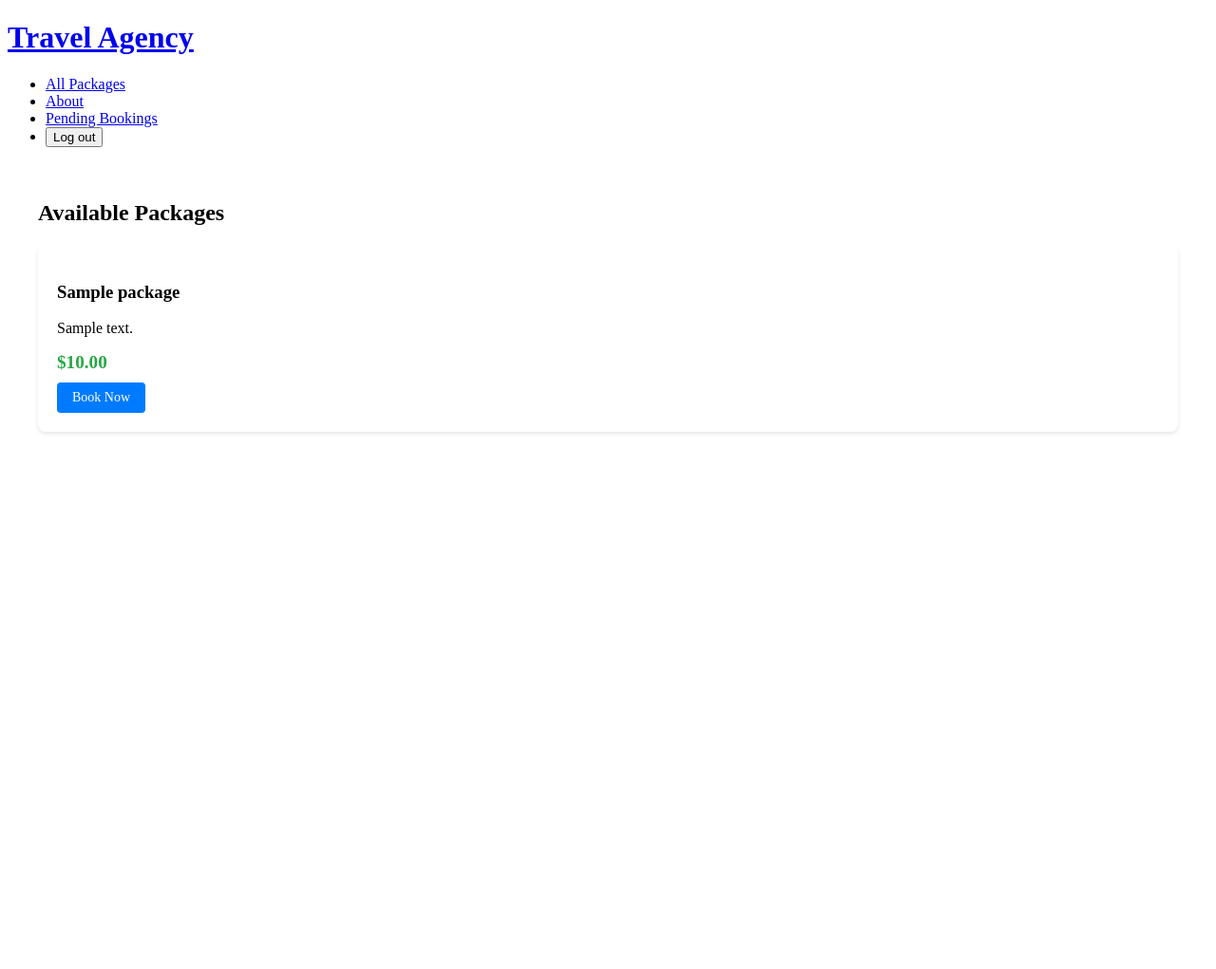
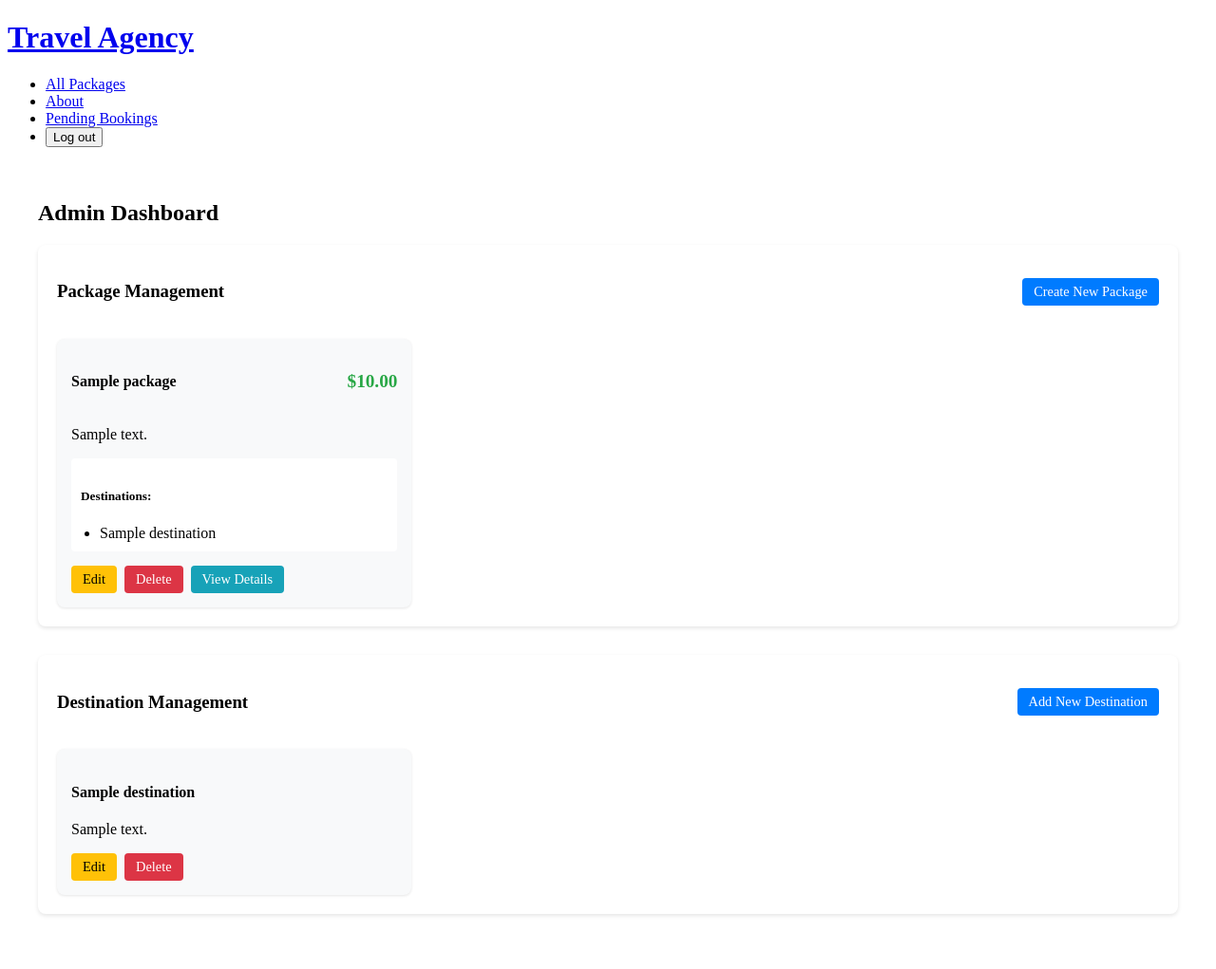
Before and after one commit to Zulfa094/travel-agency-app, a Django app: page / in a window 1280 px wide. Shown: the whole page at 95% size. Before the commit the page ends 457 px from the top, so only its background shows below. Run offline with Django 5.2, Linux system fonts and the light colour scheme; a user stored in the database is signed in; tables that the repository leaves empty hold one stand-in row (values such as "Sample post").

Commit message:
modifying

```diff
--- a/main_app/templates/base.html
+++ b/main_app/templates/base.html
@@ -41,7 +41,7 @@
             </li>
           {% else %}
             <li><a href="{% url 'about' %}">About</a></li>
-            <li><a href="{% url 'home' %}">Login</a></li>
+            <li><a href="{% url 'login' %}">Login</a></li>
             <li><a href="{% url 'signup' %}">Sign Up</a></li>
           {% endif %}
         </ul>
--- a/main_app/templates/home.html
+++ b/main_app/templates/home.html
@@ -1,213 +1,167 @@
 {% extends 'base.html' %}
+{% load static %}
 
 {% block content %}
-<div class="home-container">
-    {% comment %} {% if user.is_superuser %}
-    <div class="admin-dashboard">
-        <h2>Admin Dashboard</h2>
+{% if user.is_superuser %}
+<div class="admin-dashboard">
+    <h2>Admin Dashboard</h2>
 
-        {% if pending_bookings %}
-        <div class="pending-bookings-section">
-            <h3>Pending Bookings</h3>
-            <div class="bookings-grid">
-                {% for booking in pending_bookings %}
-                <div class="booking-card">
-                    <div class="booking-header">
-                        <h4>{{ booking.package.name }}</h4>
-                        <span class="status-badge status-pending">Pending</span>
-                    </div>
-                    <div class="booking-details">
-                        <p><strong>Customer:</strong> {{ booking.user.username }}</p>
-                        <p><strong>Date:</strong> {{ booking.booking_date }}</p>
-                        <p><strong>Guests:</strong> {{ booking.number_of_guests }}</p>
-                        <p><strong>Contact:</strong> {{ booking.contact_email }}</p>
-                    </div>
-                    <div class="booking-actions">
-                        <button class="btn btn-success approve-btn" data-booking-id="{{ booking.id }}">
-                            Approve
-                        </button>
-                        <button class="btn btn-danger reject-btn" data-booking-id="{{ booking.id }}">
-                            Reject
-                        </button>
-                    </div>
+    <!-- Package Management Section -->
+    <div class="admin-section">
+        <div class="section-header">
+            <h3>Package Management</h3>
+            <a href="{% url 'package_create' %}" class="btn btn-primary">Create New Package</a>
+        </div>
+
+        <div class="packages-grid">
+            {% for package in packages %}
+            <div class="package-card">
+                <div class="package-header">
+                    <h4>{{ package.name }}</h4>
+                    <div class="package-price">${{ package.price }}</div>
                 </div>
-                {% endfor %}
-            </div>
-        </div>
-        {% endif %}
+                <p>{{ package.description|truncatewords:30 }}</p>
 
-        {% if notifications %}
-        <div class="notifications-section">
-            <h3>Recent Notifications</h3>
-            <div class="notifications-list">
-                {% for notification in notifications %}
-                <div class="notification-card {% if not notification.is_read %}unread{% endif %}">
-                    <div class="notification-content">
-                        {{ notification.message }}
-                        <small>{{ notification.created_at|timesince }} ago</small>
-                    </div>
-                    <button class="mark-read-btn" data-notification-id="{{ notification.id }}">
-                        Mark as Read
-                    </button>
+                <div class="destinations-list">
+                    <h5>Destinations:</h5>
+                    <ul>
+                        {% for destination in package.destinations.all %}
+                        <li>{{ destination.name }}</li>
+                        {% empty %}
+                        <li>No destinations added</li>
+                        {% endfor %}
+                    </ul>
                 </div>
-                {% endfor %}
-            </div>
-        </div>
-        {% endif %}
-    </div>
-    {% endif %} {% endcomment %}
 
-    <div class="packages-section">
-        <h2>Available Packages</h2>
-        <div class="packages-grid">
-            {% for package in object_list %}
-            <div class="package-card">
-                <h3>{{ package.name }}</h3>
-                <p>{{ package.description }}</p>
-                <p class="price">${{ package.price }}</p>
-                <a href="{% url 'booking_create' package.id %}" class="btn btn-primary">Book Now</a>
+                <div class="admin-controls">
+                    <a href="{% url 'package_update' package.pk %}" class="btn btn-warning">Edit</a>
+                    <a href="{% url 'package_delete' package.pk %}" class="btn btn-danger">Delete</a>
+                    <a href="{% url 'package_detail' package.pk %}" class="btn btn-info">View Details</a>
+                </div>
             </div>
             {% empty %}
-            <p>No packages available at the moment.</p>
+            <p>No packages available. Create your first package!</p>
+            {% endfor %}
+        </div>
+    </div>
+
+    <!-- Destination Management Section -->
+    <div class="admin-section">
+        <div class="section-header">
+            <h3>Destination Management</h3>
+            <a href="{% url 'destination_create' %}" class="btn btn-primary">Add New Destination</a>
+        </div>
+
+        <div class="destinations-grid">
+            {% for destination in destinations %}
+            <div class="destination-card">
+                <h4>{{ destination.name }}</h4>
+                <p>{{ destination.description|truncatewords:20 }}</p>
+                <div class="admin-controls">
+                    <a href="{% url 'destination_update' destination.pk %}" class="btn btn-warning">Edit</a>
+                    <a href="{% url 'destination_delete' destination.pk %}" class="btn btn-danger">Delete</a>
+                </div>
+            </div>
+            {% empty %}
+            <p>No destinations available. Add your first destination!</p>
             {% endfor %}
         </div>
     </div>
 </div>
 
+{% else %}
+<!-- Regular User View -->
+<div class="user-view">
+    <h2>Available Travel Packages</h2>
+    <div class="packages-grid">
+        {% for package in packages %}
+        <div class="package-card">
+            <h3>{{ package.name }}</h3>
+            <div class="price">${{ package.price }}</div>
+            <p>{{ package.description|truncatewords:30 }}</p>
+            <a href="{% url 'package_detail' package.pk %}" class="btn btn-primary">View Details</a>
+        </div>
+        {% endfor %}
+    </div>
+</div>
+{% endif %}
+
 <style>
-    .home-container {
+    .admin-dashboard {
+        padding: 20px;
         max-width: 1200px;
         margin: 0 auto;
-        padding: 20px;
     }
 
-    .admin-dashboard {
-        background-color: #f8f9fa;
+    .admin-section {
+        background: white;
+        border-radius: 8px;
         padding: 20px;
-        border-radius: 8px;
         margin-bottom: 30px;
+        box-shadow: 0 2px 4px rgba(0,0,0,0.1);
     }
 
-    .bookings-grid {
+    .section-header {
+        display: flex;
+        justify-content: space-between;
+        align-items: center;
+        margin-bottom: 20px;
+    }
+
+    .packages-grid,
+    .destinations-grid {
         display: grid;
-        grid-template-columns: repeat(auto-fit, minmax(300px, 1fr));
+        grid-template-columns: repeat(auto-fill, minmax(300px, 1fr));
         gap: 20px;
         margin-top: 20px;
     }
 
-    .booking-card {
-        background-color: white;
+    .package-card,
+    .destination-card {
+        background: #f8f9fa;
         border-radius: 8px;
         padding: 15px;
-        box-shadow: 0 2px 4px rgba(0,0,0,0.1);
+        box-shadow: 0 1px 3px rgba(0,0,0,0.1);
     }
 
-    .booking-header {
+    .package-header {
         display: flex;
         justify-content: space-between;
         align-items: center;
         margin-bottom: 10px;
     }
 
-    .status-badge {
-        padding: 4px 8px;
-        border-radius: 4px;
-        font-size: 0.8em;
+    .package-price {
+        font-size: 1.2em;
         font-weight: bold;
+        color: #28a745;
     }
 
-    .status-pending {
-        background-color: #ffc107;
-        color: #000;
+    .destinations-list {
+        margin: 10px 0;
+        padding: 10px;
+        background: white;
+        border-radius: 4px;
     }
 
-    .booking-details p {
-        margin: 5px 0;
+    .destinations-list ul {
+        margin: 0;
+        padding-left: 20px;
     }
 
-    .booking-actions {
+    .admin-controls {
         display: flex;
-        gap: 10px;
+        gap: 8px;
         margin-top: 15px;
     }
 
-    .notifications-section {
-        margin-top: 30px;
-    }
-
-    .notifications-list {
-        display: grid;
-        gap: 15px;
-        margin-top: 20px;
-    }
-
-    .notification-card {
-        background-color: white;
-        padding: 15px;
-        border-radius: 8px;
-        box-shadow: 0 2px 4px rgba(0,0,0,0.1);
-        display: flex;
-        justify-content: space-between;
-        align-items: center;
-    }
-
-    .notification-card.unread {
-        border-left: 4px solid #007bff;
-    }
-
-    .notification-content {
-        flex-grow: 1;
-    }
-
-    .notification-content small {
-        display: block;
-        color: #6c757d;
-        margin-top: 5px;
-    }
-
-    .mark-read-btn {
-        padding: 4px 8px;
-        border: 1px solid #007bff;
-        background: none;
-        color: #007bff;
-        border-radius: 4px;
-        cursor: pointer;
-    }
-
-    .mark-read-btn:hover {
-        background-color: #007bff;
-        color: white;
-    }
-
-    .packages-grid {
-        display: grid;
-        grid-template-columns: repeat(auto-fit, minmax(250px, 1fr));
-        gap: 20px;
-        margin-top: 20px;
-    }
-
-    .package-card {
-        background-color: white;
-        border-radius: 8px;
-        padding: 20px;
-        box-shadow: 0 2px 4px rgba(0,0,0,0.1);
-    }
-
-    .package-card .price {
-        font-size: 1.2em;
-        color: #28a745;
-        font-weight: bold;
-        margin: 10px 0;
-    }
-
     .btn {
-        display: inline-block;
-        padding: 8px 16px;
+        padding: 6px 12px;
         border-radius: 4px;
         text-decoration: none;
+        font-size: 0.9em;
+        cursor: pointer;
         border: none;
-        cursor: pointer;
-        font-size: 14px;
     }
 
     .btn-primary {
@@ -215,16 +169,46 @@
         color: white;
     }
 
-    .btn-success {
-        background-color: #28a745;
-        color: white;
+    .btn-warning {
+        background-color: #ffc107;
+        color: #000;
     }
 
     .btn-danger {
         background-color: #dc3545;
         color: white;
     }
+
+    .btn-info {
+        background-color: #17a2b8;
+        color: white;
+    }
+
+    .btn:hover {
+        opacity: 0.9;
+    }
+
+    /* Regular User View Styles */
+    .user-view {
+        padding: 20px;
+        max-width: 1200px;
+        margin: 0 auto;
+    }
+
+    @media (max-width: 768px) {
+        .packages-grid,
+        .destinations-grid {
+            grid-template-columns: 1fr;
+        }
+
+        .admin-controls {
+            flex-direction: column;
+        }
+
+        .btn {
+            width: 100%;
+            text-align: center;
+        }
+    }
 </style>
-
-
 {% endblock %}
--- a/main_app/views.py
+++ b/main_app/views.py
@@ -30,20 +30,23 @@ class Home(ListView):
     model = Package
     template_name = 'home.html'
     context_object_name = 'packages'
-
     def get_context_data(self, **kwargs):
         context = super().get_context_data(**kwargs)
+        context['packages'] = Package.objects.all()
+        context['destinations'] = Destination.objects.all()
+        return context
 
-        # Add notifications for superusers
-        if self.request.user.is_authenticated and self.request.user.is_superuser:
-            context['pending_bookings'] = Booking.objects.filter(status='pending')
-            context['notifications'] = Notification.objects.filter(
-                recipient=self.request.user,
-                is_for_superuser=True,
-                is_read=False
-            ).order_by('-created_at')
 
-        return context
+
+        # if self.request.user.is_authenticated and self.request.user.is_superuser:
+        #     context['pending_bookings'] = Booking.objects.filter(status='pending')
+        #     context['notifications'] = Notification.objects.filter(
+        #         recipient=self.request.user,
+        #         is_for_superuser=True,
+        #         is_read=False
+        #     ).order_by('-created_at')
+
+        # return context
 
 def about(request):
     return render(request, 'about.html')
```
